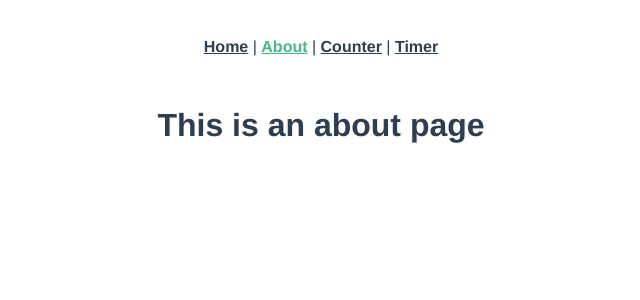
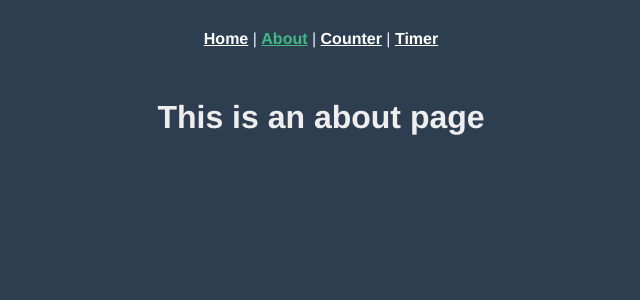
Before and after one commit to davidsteltz/squad-goals, a Vue app: page /about in a window 1280 px wide. Shown: the top 300 px of the page, without its empty margins (319-959 px from the left). Built offline with nearby package versions, Linux system fonts and the light colour scheme.

Commit message:
Update App.vue

```diff
--- a/src/App.vue
+++ b/src/App.vue
@@ -28,4 +28,29 @@
     }
   }
 }
+body, #app {
+  height: 100vh;
+  margin: 0;
+  background:#2c3e50 !important;
+  color: #eeeeee;
+}
+#nav a {
+  color: #fff;
+}
+button {
+    font-size: 18px;
+    margin: 5px;
+    border: 2px solid #333333;
+    padding: 10px 20px;
+    border-radius: 300px;
+    background: #eeeeee;
+    color: #333333;
+    transition: .4s;
+}
+button:hover {
+  background: #dddddd;
+  color: #000000;
+  transition: .2s;
+  cursor: pointer;
+}
 </style>
```
